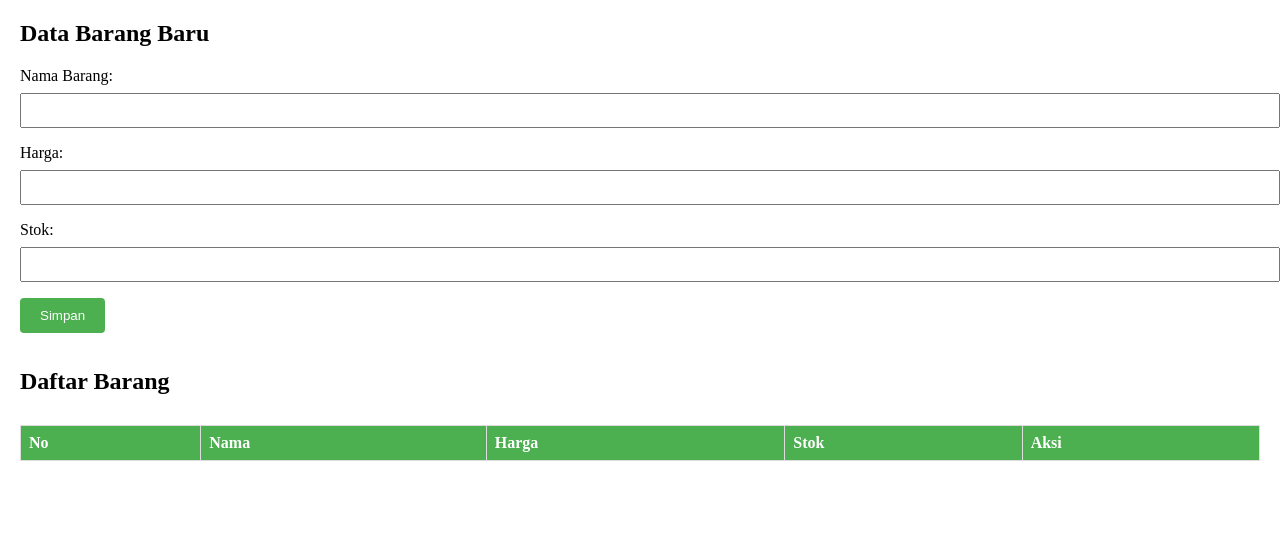
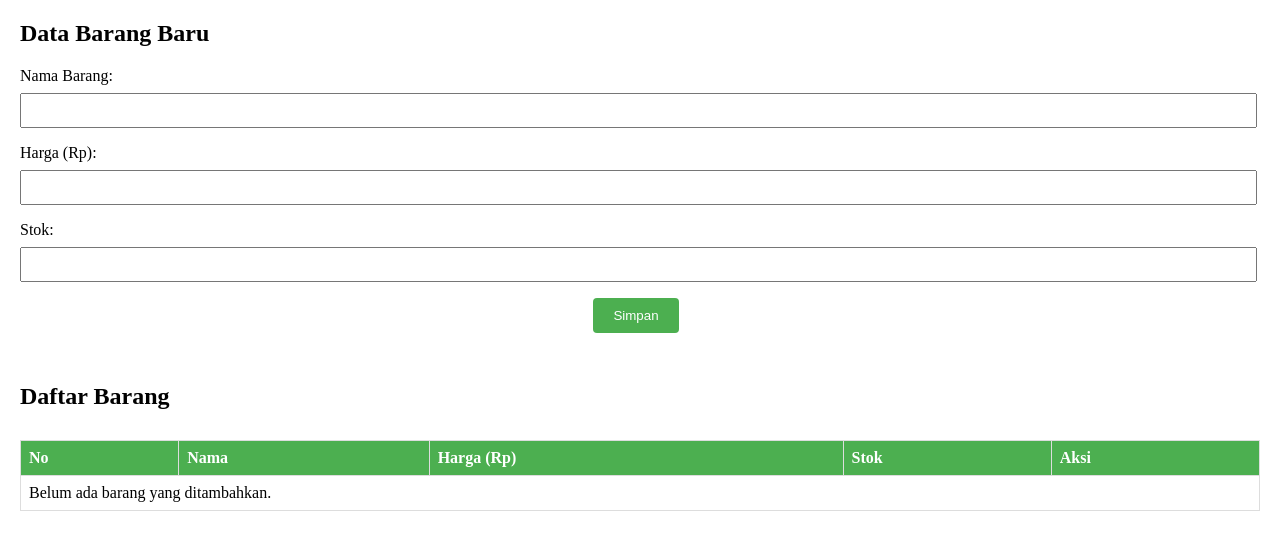
Before and after one commit to Flwstrm40/Cordova-FormBarang, a website: page www/index.html in a window 1280 px wide. Drawn offline with Linux system fonts and the light colour scheme.

Commit message:
Finalize version 1.0

```diff
--- a/package.json
+++ b/package.json
@@ -14,11 +14,13 @@
   "license": "Apache-2.0",
   "devDependencies": {
     "cordova-android": "^12.0.1",
+    "cordova-browser": "^7.0.0",
     "cordova-plugin-network-information": "^3.0.0"
   },
   "cordova": {
     "platforms": [
-      "android"
+      "android",
+      "browser"
     ],
     "plugins": {
       "cordova-plugin-network-information": {}
--- a/www/css/style.css
+++ b/www/css/style.css
@@ -28,7 +28,7 @@ label {
 }
 
 input {
-  width: 100%;
+  width: 98.75%;
   padding: 8px;
   margin-bottom: 16px;
 }
@@ -40,6 +40,7 @@ button {
   border: none;
   border-radius: 4px;
   cursor: pointer;
+
 }
 
 .button-simpan:hover {
@@ -63,7 +64,7 @@ button:hover {
 }
 
 .title-h2 {
-  margin-top: 35px;
+  margin-top: 50px;
 }
 
 #tabelBarang th, #tabelBarang td {
@@ -93,4 +94,7 @@ button:hover {
   border: none;
   border-radius: 4px;
   cursor: pointer;
+  margin-top: 10px;
+  margin: auto;
+  display: block;
 }
--- a/www/index.html
+++ b/www/index.html
@@ -8,14 +8,15 @@
 
 
   </head>
-  <body onload="onLoad()"">
+  <body onload="onLoad()">
     <div class="form-container">
       <h2>Data Barang Baru</h2>
+      <div style="padding-right: 8px;">
       <form id="barangForm">
         <label for="nama">Nama Barang:</label>
         <input type="text" id="nama" name="nama" required />
 
-        <label for="harga">Harga:</label>
+        <label for="harga">Harga (Rp):</label>
         <input type="number" id="harga" name="harga" required />
 
         <label for="stok">Stok:</label>
@@ -23,6 +24,7 @@
 
         <button type="button" class="button-simpan" onclick="simpanData()">Simpan</button>
       </form>
+      </div>
 
       <h2 class="title-h2">Daftar Barang</h2>
       <div id="daftarBarang">
@@ -31,7 +33,7 @@
             <tr>
               <th>No</th>
               <th>Nama</th>
-              <th>Harga</th>
+              <th>Harga (Rp)</th>
               <th>Stok</th>
               <th>Aksi</th>
             </tr>
@@ -39,7 +41,6 @@
           <tbody id="listBarang"></tbody>
         </table>
       </div>
-
     </div>
 
     <script src="js/app.js"></script>
--- a/www/js/app.js
+++ b/www/js/app.js
@@ -8,16 +8,14 @@ function onDeviceReady() {
 
 function tampilkanDaftarBarang() {
   // Cek apakah ada data dalam Local Storage
-  var daftarBarang = localStorage.getItem('daftarBarang');
+  var daftarBarang = JSON.parse(localStorage.getItem('daftarBarang')) || [];
 
-  // Jika ada data, tampilkan
-  if (daftarBarang) {
-    // Tampilkan daftar barang
-    var tabelBarang = document.getElementById('tabelBarang');
-    var tbody = document.getElementById('listBarang');
-    tbody.innerHTML = '';
+  // Tampilkan daftar barang
+  var tabelBarang = document.getElementById('tabelBarang');
+  var tbody = document.getElementById('listBarang');
+  tbody.innerHTML = '';
 
-    daftarBarang = JSON.parse(daftarBarang);
+  if (daftarBarang.length > 0) {
     daftarBarang.forEach(function (barang, index) {
       var row = tbody.insertRow();
       var cellNomor = row.insertCell(0);
@@ -48,6 +46,7 @@ function tampilkanDaftarBarang() {
     cellInfo.textContent = 'Belum ada barang yang ditambahkan.';
   }
 }
+
 
 
 function simpanData() {
```
Also changed, not shown: 1 other file.
